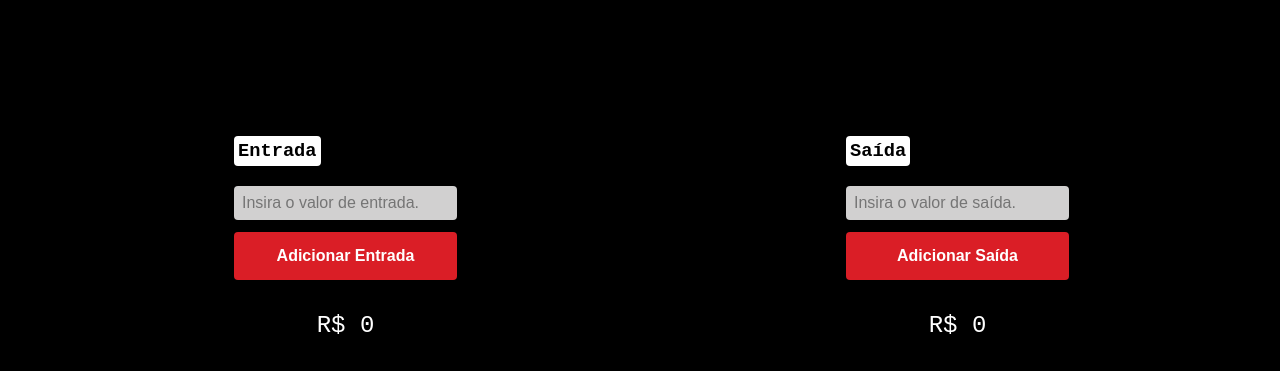
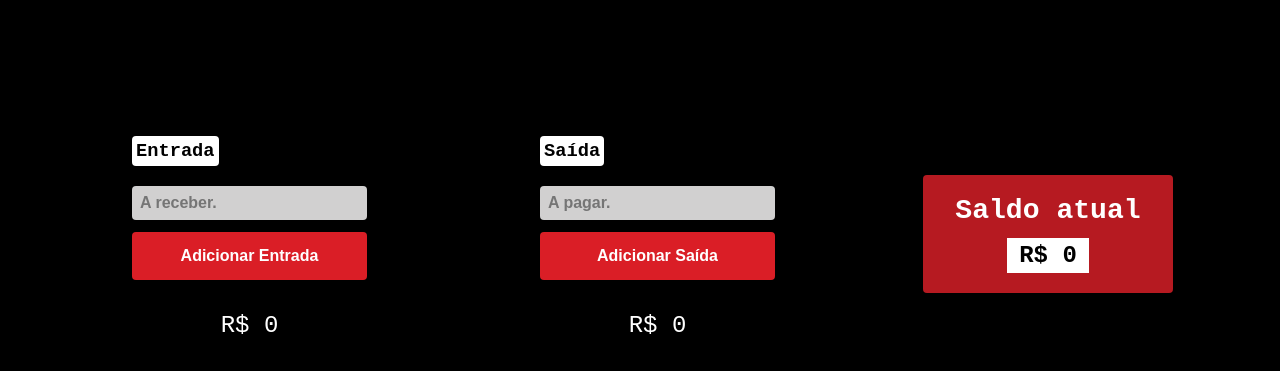
Before and after one commit to SandroJr26/financeiro, a plain HTML site: page index.html in a window 1280 px wide. Shown: the part 137-508 px from the top of the page. Drawn offline with Linux system fonts and the light colour scheme.

Commit message:
testes entrada

```diff
--- a/css/style.css
+++ b/css/style.css
@@ -14,7 +14,7 @@ body {
 
 .entradaSaida {
   display: grid;
-  grid-template-columns: 1fr 1fr;
+  grid-template-columns: 1fr 1fr 1fr;
   margin-top: 120px;
 }
 
@@ -60,6 +60,7 @@ body {
   padding: 8px;
   font-size: 1rem;
   color: #000000;
+  font-weight: bold;
   margin-bottom: 12px;
   border-radius: 4px;
 }
@@ -84,9 +85,37 @@ body {
   max-width: 100%;
   background-color: #000000;
   color: #ffffff;
-  padding: 12px 20px;
+  padding: 12px;
   font-size: 1.5rem;
   border-radius: 4px;
   margin-left: auto;
   margin-right: auto;
 }
+
+.saldoAtual {
+  background-color: #b61a21;
+  max-width: max-content;
+  font-size: 1.5rem;
+  height: max-content;
+  padding: 20px 32px;
+  border-radius: 4px;
+  margin: auto;
+}
+
+.saldoAtual h3 {
+  margin: 0;
+  color: #ffffff;
+  margin-bottom: 12px;
+}
+
+.saldoAtual .valorAtual {
+  display: block;
+  max-width: max-content;
+  margin: 0;
+  margin-left: auto;
+  margin-right: auto;
+  padding: 4px 12px;
+  background-color: #ffffff;
+  color: #000000;
+  font-weight: bold;
+}
--- a/index.html
+++ b/index.html
@@ -14,17 +14,21 @@
     <h1 class="page-title">Controle <span class="red">Financeiro</span></h1>
     <h2 class="page-subtitle">Mês 1</h2>
     <div class="entradaSaida">
-      <div class="div-entradaSaida">
+      <div class="div-entradaSaida js-entrada">
         <h3 class="control-title">Entrada</h3>
-        <input type="number" id="entrada" name="entrada" placeholder="Insira o valor de entrada.">
-        <button onclick="adicionarEntrada">Adicionar Entrada</button>
+        <input type="number" id="entrada" name="entrada" placeholder="A receber.">
+        <button onclick="adicionarEntrada()">Adicionar Entrada</button>
         <div class="total">R$ <span class="entrada">0</span></div>
       </div>
-      <div class="div-entradaSaida">
+      <div class=" div-entradaSaida js-saida">
         <h3 class="control-title">Saída</h3>
-        <input type="number" id="saida" name="saida" placeholder="Insira o valor de saída.">
-        <button onclick="adicionarSaida">Adicionar Saída</button>
+        <input type="number" id="saida" name="saida" placeholder="A pagar.">
+        <button onclick="adicionarSaida()">Adicionar Saída</button>
         <div class="total">R$ <span class="saida">0</span></div>
+      </div>
+      <div class="saldoAtual">
+        <h3>Saldo atual</h3>
+        <p class="valorAtual">R$ <span>0</span></p>
       </div>
     </div>
   </div>
--- a/script/script.js
+++ b/script/script.js
@@ -0,0 +1,13 @@
+let saida = document.querySelector(".js-saida .saida").innerHTML;
+let saldoAtual = document.querySelector(".saldoAtual span").innerHTML;
+
+function adicionarEntrada() {
+  let valorEntrada = document.getElementById("entrada").value;
+  let totalEntrada = document.querySelector(".js-entrada .entrada").innerHTML;
+  let valorEntradaTotal = parseFloat(valorEntrada) + parseFloat(totalEntrada);
+  let valorFormatado = valorEntradaTotal.toLocaleString("pt-BR", {
+    minimumFractionDigits: 2,
+  });
+  document.querySelector(".js-entrada .entrada").innerHTML = valorFormatado;
+}
+1;
```
